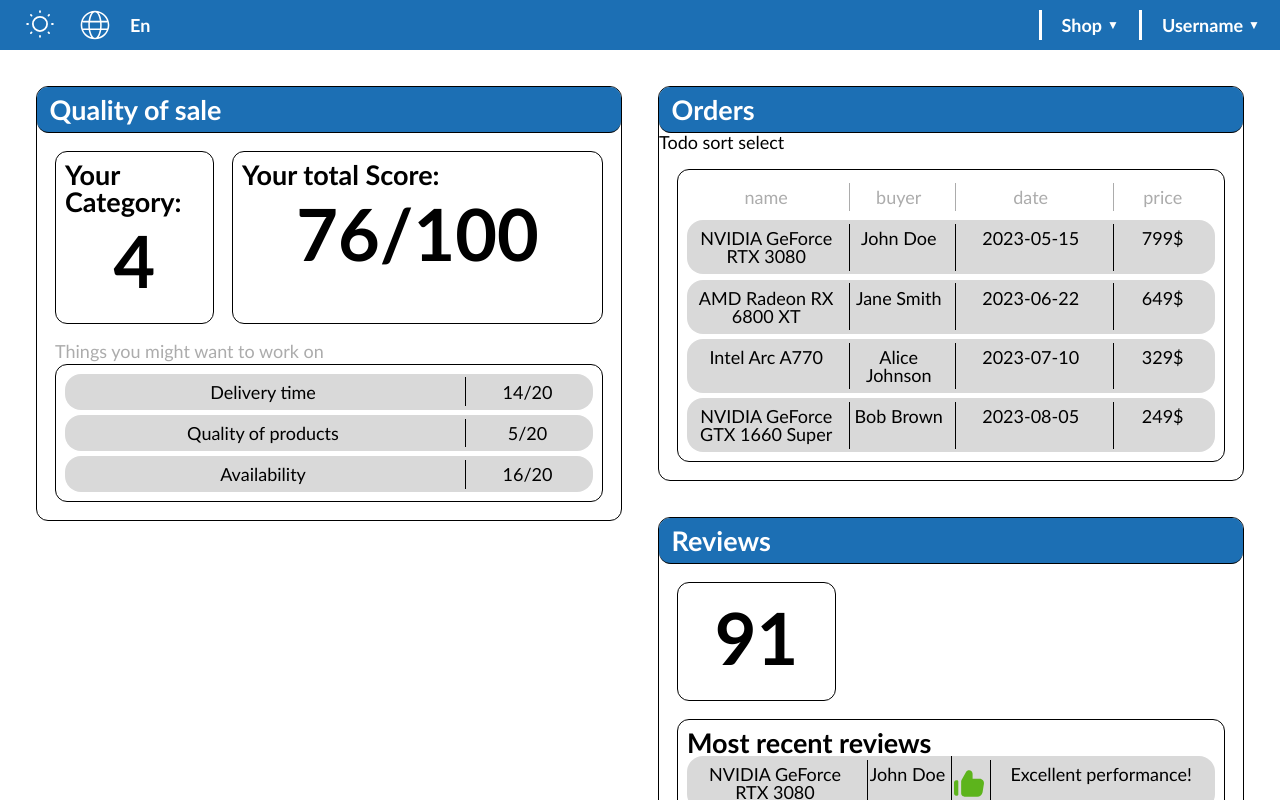
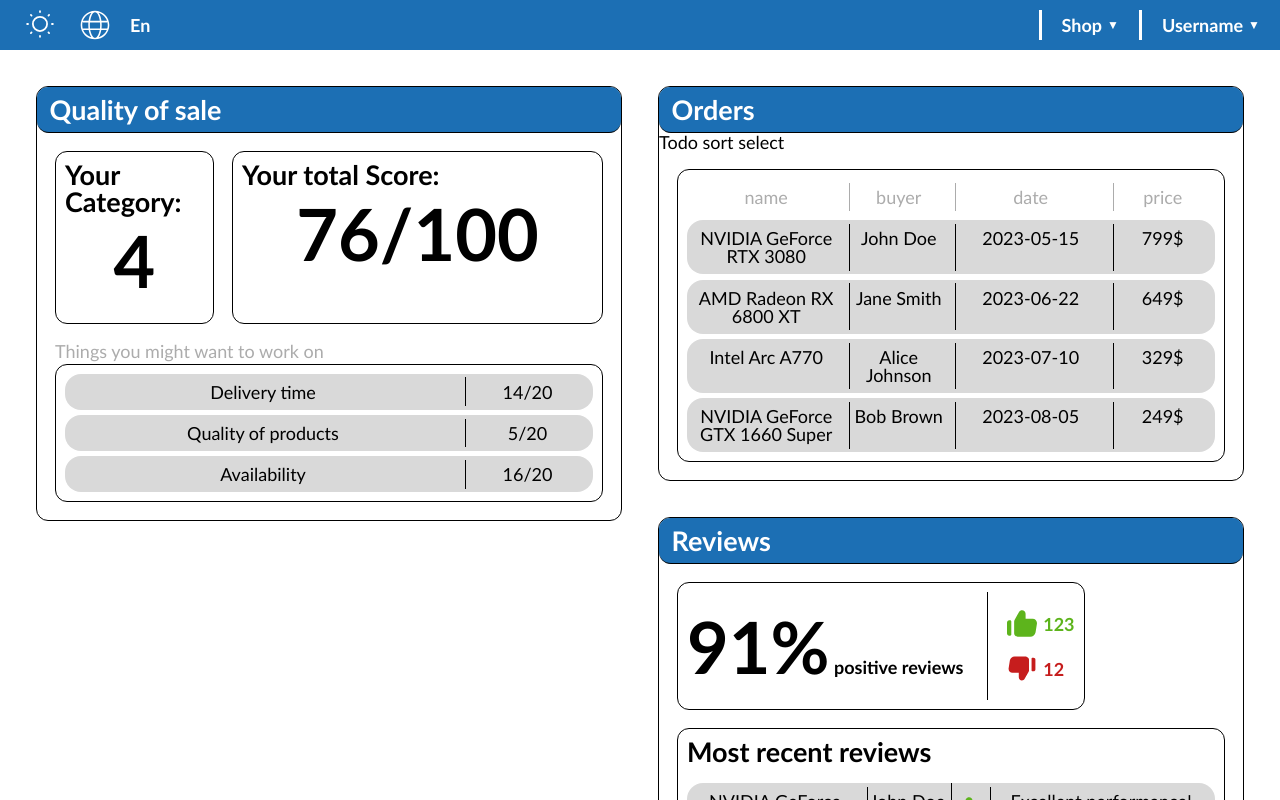
Before and after one commit to Namlev1/react-dashboard, a React (Vite) app: page / in a window 1280 px wide. Shown: the top 800 px of the page. Built offline with nearby package versions, Linux system fonts and the light colour scheme; the HTML template or start-up script is replaced by a standard one.

Commit message:
Add likes and dislikes to reviews widget, improve styling

```diff
--- a/src/assets/components/widgets/reviews/Reviews.jsx
+++ b/src/assets/components/widgets/reviews/Reviews.jsx
@@ -1,10 +1,10 @@
 import WidgetTitleBar from '../../atoms/WidgetTitleBar/WidgetTitleBar.jsx'
-import styles from '../qualityOfSale/QualityOfSale.module.css'
 import Table from '../../molecules/Table/Table.jsx'
 import TableEntry from '../../molecules/Table/TableEntry.jsx'
 import { useSelector } from 'react-redux'
 import LikeIcon from '/src/assets/components/atoms/Icons/LikeIcon.svg'
 import DislikeIcon from '/src/assets/components/atoms/Icons/DislikeIcon.svg'
+import styles from './Reviews.module.css'
 
 const Reviews = () => {
   const data = useSelector((store) => store.accountSlice.reviews)
@@ -14,15 +14,27 @@
       <WidgetTitleBar text={'Reviews'} />
 
       <div className={'widget-content'}>
-        <div className={styles['score-container']}>
-          <div className={'widget-frame'}>
-            <p>{data.score}</p>
+        <div className={'widget-frame ' + styles['score-frame']}>
+          <div>
+            <p>
+              {data.score}%
+              <span className={styles['small-font']}> positive reviews</span>
+            </p>
           </div>
-          <div></div>
+          <div className={styles['score-frame-stats']}>
+            <div>
+              <img src={LikeIcon} alt={'Positive reviews'} />
+              <p style={{ color: 'var(--like)' }}>{data.positive}</p>
+            </div>
+            <div>
+              <img src={DislikeIcon} alt={'Negative reviews'} />
+              <p style={{ color: 'var(--dislike)' }}>{data.negative}</p>
+            </div>
+          </div>
         </div>
 
         <div>
-          <div className={'widget-frame'}>
+          <div className={'widget-frame ' + styles['review-table-frame']}>
             <h3>Most recent reviews</h3>
             <Table ratio={'10-5-2-13'}>
               {data.details.map((review) => (
--- /dev/null
+++ b/src/assets/components/widgets/reviews/Reviews.module.css
@@ -0,0 +1,38 @@
+.score-frame {
+    width: fit-content;
+    display: flex;
+    align-items: center;
+    gap: 1rem;
+}
+
+.score-frame > div > p {
+    margin: 0;
+    padding: 1rem 1.3rem 1rem 0;
+    border-right: 1px solid var(--text);
+}
+
+.score-frame-stats {
+    display: flex;
+    flex-direction: column;
+    gap: 1rem;
+}
+
+.score-frame-stats > div {
+    display: flex;
+    align-items: center;
+    gap: .3rem;
+}
+
+.score-frame-stats p {
+    font-size: 1rem;
+    margin: 0;
+}
+
+.review-table-frame h3 {
+    margin-bottom: 1rem;
+}
+
+.small-font {
+    font-size: 1rem;
+    margin-bottom: 5rem;
+}
```
